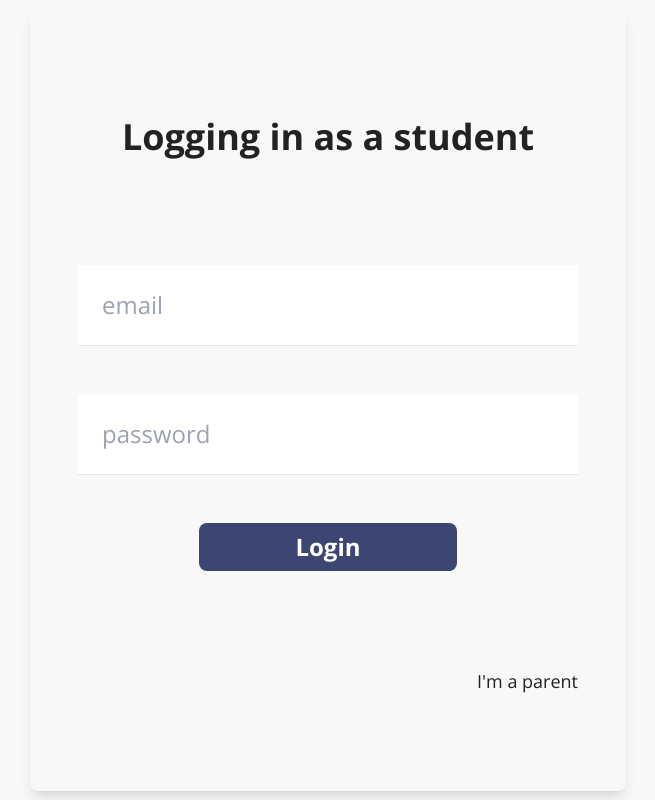
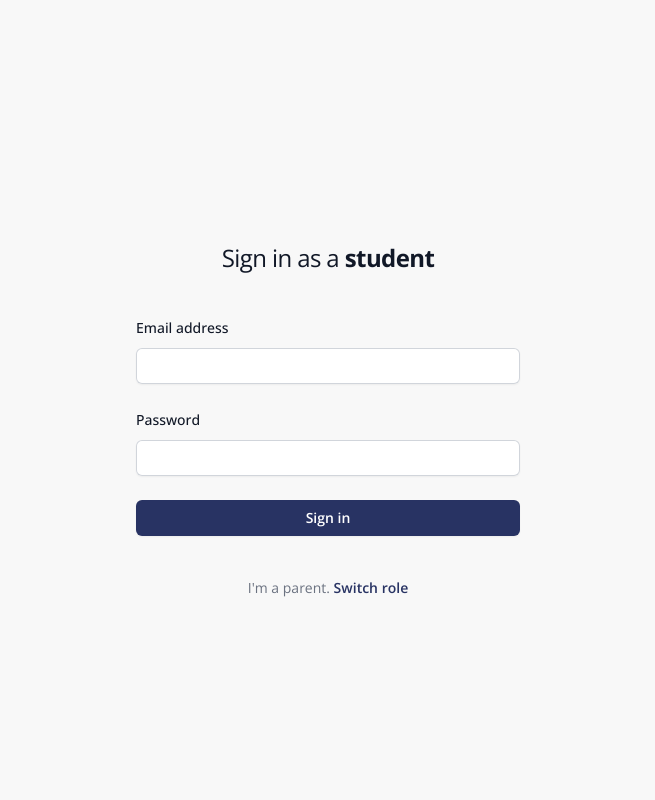
Before and after one commit to Set-Forget/st-bedes-new, a Next.js app: page /login in a window 1280 px wide. Shown: the whole page, without its empty margins (312-967 px from the left). Built offline with nearby package versions, Linux system fonts and the light colour scheme.

Commit message:
new login form

```diff
--- a/app/components/dashboard-module/ui/children.jsx
+++ b/app/components/dashboard-module/ui/children.jsx
@@ -1,6 +1,6 @@
 export const Children = ({ surveys, onSelect }) => {
   return (
-    <div className="flex flex-col mt-96">
+    <div className="flex flex-col">
       {surveys.map((child) => (
         <button key={child.id} onClick={() => onSelect(child)}>
           {child.name}
--- a/app/components/login-module/login-form.jsx
+++ b/app/components/login-module/login-form.jsx
@@ -1,7 +1,10 @@
 "use client";
 import React, { useState } from "react";
 import { useForm } from "react-hook-form";
-import {authenticateParent, authenticateStudent} from "@/app/core/services/api/auth";
+import {
+  authenticateParent,
+  authenticateStudent,
+} from "@/app/core/services/api/auth";
 import { useCheckLoginStatus } from "@/app/core/hooks/useCheckLoginStatus";
 import { useRouter } from "next/navigation";
 import Image from "next/image";
@@ -9,7 +12,11 @@ import errorPic from "@/public/error-page-illustration.svg";
 import Spinner from "../spinner-component/spinner";
 
 const LoginForm = () => {
-  const {register, handleSubmit, formState: { errors }} = useForm();
+  const {
+    register,
+    handleSubmit,
+    formState: { errors },
+  } = useForm();
 
   const [loginType, setLoginType] = useState("student"); // login page defaults as student
   const [error, setError] = useState("");
@@ -93,43 +100,88 @@ const LoginForm = () => {
   }
 
   return (
-    <div className="form-container p-12 flex flex-col items-center shadow-lg py-24 rounded-lg">
-      <h1 className="text-4xl p-3 font-bold">{`Logging in as a ${loginType}`}</h1>
-      <form
-        onSubmit={handleSubmit(onSubmit)}
-        className="flex flex-col justify-center items-start space-y-12 my-24"
+    <>
+      <div className="flex min-h-full w-full flex-1 flex-col justify-center px-6 py-12 lg:px-8">
+        <div className="sm:mx-auto sm:w-full sm:max-w-sm">
+          <h2 className="mt-10 text-center text-2xl leading-9 tracking-tight text-gray-900">
+            Sign in as a <b>{loginType}</b>
+          </h2>
+        </div>
+
+        <div className="mt-10 sm:mx-auto sm:w-full sm:max-w-sm">
+          <form onSubmit={handleSubmit(onSubmit)} className="space-y-6">
+            <div>
+              <label
+                htmlFor="email"
+                className="block text-sm font-medium leading-6 text-gray-900"
               >
+                Email address
+              </label>
+              <div className="mt-2">
                 <input
                   type="email"
                   {...register("email", { required: "Email is required." })}
-          placeholder="email"
-          className="border-b text-2xl w-[500px] p-6"
+                  className="block w-full rounded-md border-0 py-1.5 text-gray-900 shadow-sm ring-1 ring-inset ring-gray-300 placeholder:text-gray-400 focus:ring-2 focus:ring-inset focus:ring-bedeblue sm:text-sm sm:leading-6"
                 />
-        {errors.email && <p className="text-sm text-red-500 animate-pulse">{errors.email.message}</p>}
+              </div>
+              {errors.email && (
+                <p className="text-sm text-red-500 animate-pulse">
+                  {errors.email.message}
+                </p>
+              )}
+            </div>
+
+            <div>
+              <div className="flex items-center justify-between">
+                <label
+                  htmlFor="password"
+                  className="block text-sm font-medium leading-6 text-gray-900"
+                >
+                  Password
+                </label>
+              </div>
+              <div className="mt-2">
                 <input
                   type="password"
-          {...register("password", { required: "Password is required." })}
-          placeholder="password"
-          className="border-b text-2xl w-[500px] p-6"
+                  {...register("password", {
+                    required: "Password is required.",
+                  })}
+                  className="block w-full rounded-md border-0 py-1.5 text-gray-900 shadow-sm ring-1 ring-inset ring-gray-300 placeholder:text-gray-400 focus:ring-2 focus:ring-inset focus:ring-bedeblue sm:text-sm sm:leading-6"
                 />
-        {errors.password && <p className="text-sm text-red-500 animate-pulse">{errors.password.message}</p>}
-        {error && <p className="text-sm text-red-500 animate-pulse">{error}</p>}
+              </div>
+              {errors.password && (
+                <p className="text-sm text-red-500 animate-pulse">
+                  {errors.password.message}
+                </p>
+              )}
+            </div>
+
+            {error && (
+              <p className="text-sm text-red-500 animate-pulse">{error}</p>
+            )}
+
+            <div>
               <button
                 type="submit"
-          className="self-center text-2xl font-bold bg-bedeblue text-white px-24 py-2 rounded-lg opacity-90 hover:opacity-100 transition-all"
+                className={`flex w-full justify-center rounded-md bg-bedeblue px-3 py-1.5 text-sm font-semibold leading-6 text-white shadow-sm hover:bg-blue-800 transition-colors focus-visible:outline focus-visible:outline-2 focus-visible:outline-offset-2 ${isLoading ? 'cursor-wait opacity-90' : ''}`}
               >
-          {isLoading ? <Spinner /> : "Login"}
+                {isLoading ? <Spinner /> : "Sign in"}
               </button>
+            </div>
           </form>
+
+          <p className="mt-10 text-center text-sm text-gray-500">
+            {`I'm a ${loginType === "student" ? "parent" : "student"}. `}
             <button
               onClick={toggleLoginType}
-        className={`text-lg self-end hover:font-bold transition-all ${
-          isLoading ? "opacity-50 pointer-events-none" : ""
-        }`}
+              className={`font-semibold leading-6 text-bedeblue hover:text-blue-800 transition-colors ${isLoading ? 'opacity-90 pointer-events-none' : ''}`}
             >
-        {`I'm a ${loginType === "student" ? "parent" : "student"}`}
+              Switch role
             </button>
+          </p>
         </div>
+      </div>
+    </>
   );
 };
 
--- a/app/dashboard/[survey_id]/page.jsx
+++ b/app/dashboard/[survey_id]/page.jsx
@@ -8,6 +8,7 @@ import {
 import Questionnaire from "@/app/components/dashboard-module/surveys/questionnaire";
 import { useCategorizedQuestions } from "@/app/core/hooks/useCategorizedQuestions";
 import { useFilterQuestions } from "@/app/core/hooks/useFilterQuestions";
+import SpinnerBlack from "@/app/components/spinner-component/spinnerBlack";
 
 const SurveyPage = () => {
   const { subject, teacher, child } = useDecodedSurveyId();
@@ -50,8 +51,6 @@ const SurveyPage = () => {
   let sectionB = [];
   let sectionC = [];
 
-  if (isLoading) return <div>Loading...</div>;
-
   // Handling for student and parent user types
   if (userType === "student") {
     const academicSurveys = categorizedQuestions.studentSurveys.academicSurveys;
@@ -79,6 +78,8 @@ const SurveyPage = () => {
 
     filteredQuestions = [...sectionA, ...sectionB, ...sectionC];
   }
+
+  console.log("user type:", userType);
 
   // renders determined content based on type of user currently logged in
   const content =
@@ -108,7 +109,12 @@ const SurveyPage = () => {
       </>
     );
 
-  return <div>{content}</div>;
+  return (
+    <div className="min-h-screen flex flex-col justify-center items-center">
+      {isLoading && <SpinnerBlack/>}
+      {!isLoading && <div>{content}</div>}
+    </div>
+  );
 };
 
 export default SurveyPage;
--- a/app/dashboard/page.jsx
+++ b/app/dashboard/page.jsx
@@ -10,6 +10,7 @@ import {
 import { useRouter } from "next/navigation";
 import { useCategorizedQuestions } from "../core/hooks/useCategorizedQuestions";
 import Navbar from "../components/navbar-module/navbar";
+import SpinnerBlack from "../components/spinner-component/spinnerBlack";
 
 const DashboardPage = () => {
   const [user, setUser] = useState(() =>
@@ -78,6 +79,11 @@ const DashboardPage = () => {
     }
   }, [userType, selectedTeacher, selectedSubject, selectedChild, router]);
 
+  const resetSubjectSelection = () => {
+    setSelectedSubject(null);
+    setSelectedTeacher(null);
+  };
+
   const content = useMemo(() => {
     if (userType === "student") {
       return (
@@ -89,11 +95,19 @@ const DashboardPage = () => {
             <Subjects surveys={academicSurveys} onSelect={setSelectedSubject} />
           )}
           {selectedSubject && !selectedTeacher && (
-            <Teachers
-              subject={selectedSubject}
-              surveys={academicSurveys}
-              onSelect={setSelectedTeacher}
-            />
+            <>
+              <Teachers
+                subject={selectedSubject}
+                surveys={academicSurveys}
+                onSelect={setSelectedTeacher}
+              />
+              <button
+                onClick={resetSubjectSelection}
+                className="hidden rounded-md bg-white px-2.5 py-1.5 text-sm font-semibold text-gray-900 shadow-sm ring-1 ring-inset ring-gray-300 hover:bg-gray-50 sm:block"
+              >
+                Choose a different subject
+              </button>
+            </>
           )}
         </>
       );
@@ -113,13 +127,13 @@ const DashboardPage = () => {
     uniqueChildren,
   ]);
 
-  if (loading) return <p>Loading...</p>;
   if (error) return <p>Oops, something unexpected happened: {error}</p>;
 
   return (
-    <div className="flex flex-col justify-center items-center">
+    <div className="flex flex-col justify-center items-center min-h-screen">
       <Navbar />
-      <div>{content}</div>
+      {loading && <SpinnerBlack />}
+      {!loading && <div>{content}</div>}
     </div>
   );
 };
```
Also changed, not shown: app/components/spinner-component/spinnerBlack.jsx (added, +11 -0 lines), public/ring-resize-black.svg (added). Lines whose indentation alone changed are shown as unchanged.
